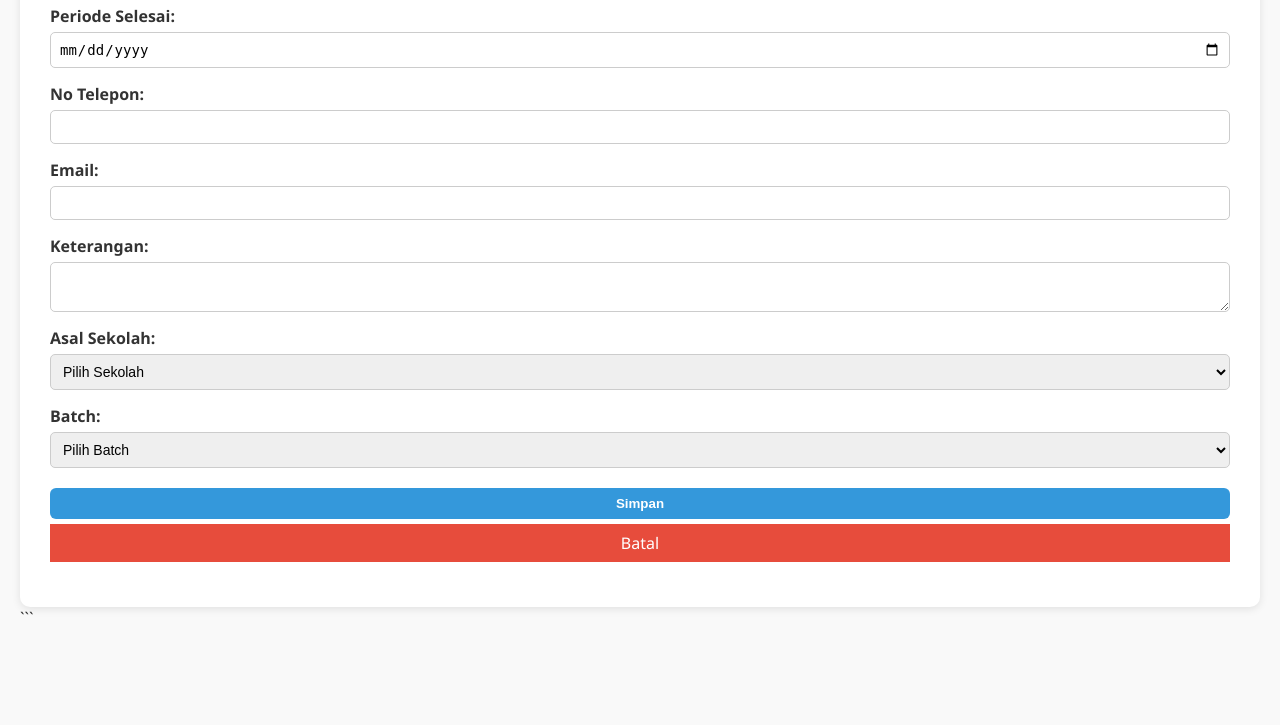
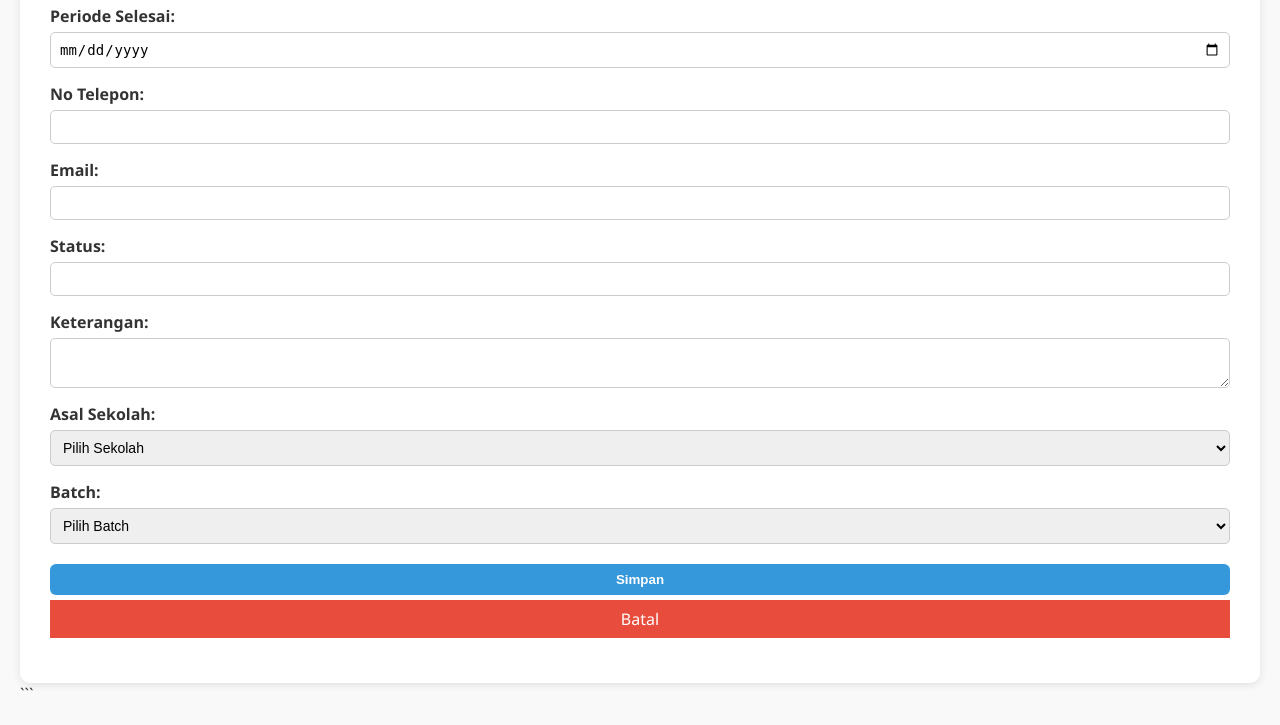
Before and after one commit to mufidibm/list_pkl_ams, a PHP site: page /add_student.php in a window 1280 px wide. Shown: the part 646-1371 px from the top of the page. Before the commit the page ends 1261 px from the top, so only its background shows below. Run offline with PHP 8.4, Linux system fonts and the light colour scheme; data comes from the database, SQL or seed files in the repository.

Commit message:
tabel overflow, add status

```diff
--- a/public/add_student.php
+++ b/public/add_student.php
@@ -104,6 +104,11 @@ textarea {
         </div>
 
         <div class="form-group">
+            <label>Status:</label>
+            <input type="text" name="status">
+        </div>
+
+        <div class="form-group">
             <label>Keterangan:</label>
             <textarea name="keterangan"></textarea>
         </div>
--- a/public/edit_student.php
+++ b/public/edit_student.php
@@ -114,6 +114,11 @@ textarea {
         </div>
 
         <div class="form-group">
+            <label>Status:</label>
+            <input type="text" name="status" value="<?= htmlspecialchars($student['status'] ?? '') ?>">
+        </div>
+
+        <div class="form-group">
             <label>Keterangan:</label>
             <textarea name="keterangan"><?= htmlspecialchars($student['keterangan'] ?? '') ?></textarea>
         </div>
--- a/routes/students.php
+++ b/routes/students.php
@@ -73,8 +73,8 @@ function getStudent($pdo, $id) {
 }
 
 function createStudent($pdo, $data) {
-    $sql = "INSERT INTO siswa (nama_lengkap, jenis_kelamin, nama_panggilan, tempat_lahir, tanggal_lahir, alamat, periode_mulai, periode_selesai, no_telepon, email, keterangan, batch_id, asal_sekolah_id)
-            VALUES (?, ?, ?, ?, ?, ?, ?, ?, ?, ?, ?, ?, ?)";
+    $sql = "INSERT INTO siswa (nama_lengkap, jenis_kelamin, nama_panggilan, tempat_lahir, tanggal_lahir, alamat, periode_mulai, periode_selesai, no_telepon, email, status, keterangan, batch_id, asal_sekolah_id)
+            VALUES (?, ?, ?, ?, ?, ?, ?, ?, ?, ?, ?, ?, ?, ?)";
     $stmt = $pdo->prepare($sql);
     return $stmt->execute([
         $data['nama_lengkap'],
@@ -87,6 +87,7 @@ function createStudent($pdo, $data) {
         $data['periode_selesai'] ?? null,
         $data['no_telepon'] ?? null,
         $data['email'] ?? null,
+        $data['status'] ?? null,
         $data['keterangan'] ?? null,
         $data['batch_id'],
         $data['asal_sekolah_id']
@@ -94,7 +95,7 @@ function createStudent($pdo, $data) {
 }
 
 function updateStudent($pdo, $id, $data) {
-    $sql = "UPDATE siswa SET nama_lengkap = ?, jenis_kelamin = ?, nama_panggilan = ?, tempat_lahir = ?, tanggal_lahir = ?, alamat = ?, periode_mulai = ?, periode_selesai = ?, no_telepon = ?, email = ?, keterangan = ?, batch_id = ?, asal_sekolah_id = ? WHERE id = ?";
+    $sql = "UPDATE siswa SET nama_lengkap = ?, jenis_kelamin = ?, nama_panggilan = ?, tempat_lahir = ?, tanggal_lahir = ?, alamat = ?, periode_mulai = ?, periode_selesai = ?, no_telepon = ?, email = ?, status = ?, keterangan = ?, batch_id = ?, asal_sekolah_id = ? WHERE id = ?";
     $stmt = $pdo->prepare($sql);
     return $stmt->execute([
         $data['nama_lengkap'],
@@ -107,6 +108,7 @@ function updateStudent($pdo, $id, $data) {
         $data['periode_selesai'] ?? null,
         $data['no_telepon'] ?? null,
         $data['email'] ?? null,
+        $data['status'] ?? null,
         $data['keterangan'] ?? null,
         $data['batch_id'],
         $data['asal_sekolah_id'],
```
Also changed, not shown: public/index.php (+11 -10 lines).
